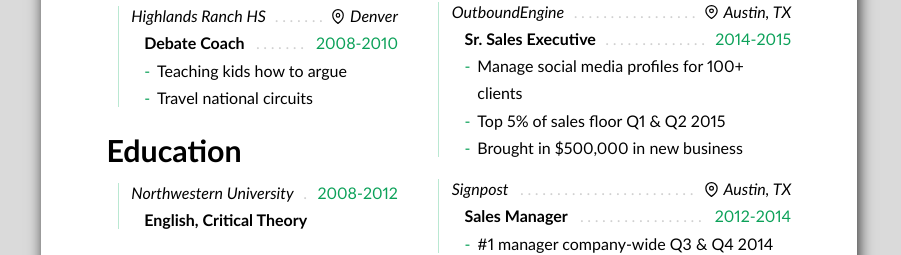
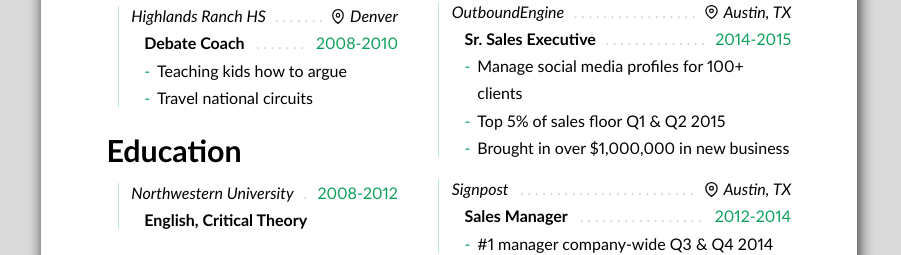
Before and after one commit to ahrjarrett/thegrepper, a React (Create React App) app: page /resume in a window 1280 px wide. Shown: the part 863-1118 px from the top of the page, without its empty margins (367-1268 px from the left). Built offline with nearby package versions, Linux system fonts and the light colour scheme; a web font is replaced by a local one.

Commit message:
update revenue, homepack in package.json

```diff
--- a/package.json
+++ b/package.json
@@ -11,6 +11,7 @@
     "serve-static": "1.13.2",
     "styled-components": "3.4.9"
   },
+  "homepage": "https://thegrepper.com",
   "scripts": {
     "start": "react-scripts start",
     "build": "react-scripts build",
--- a/src/WorkExperience.js
+++ b/src/WorkExperience.js
@@ -48,7 +48,7 @@
     bullets: [
       <p className='section-item-bullet'>Manage social media profiles for 100+ clients</p>,
       <p className='section-item-bullet'>Top 5% of sales floor Q1 & Q2 2015</p>,
-      <p className='section-item-bullet'>Brought in $500,000 in new business</p>,
+								      <p className='section-item-bullet'>Brought in over $1,000,000 in new business</p>,
     ]
   },
   {
```
Also changed, not shown: 8 other files (tests, documents, lock files or other folders).
